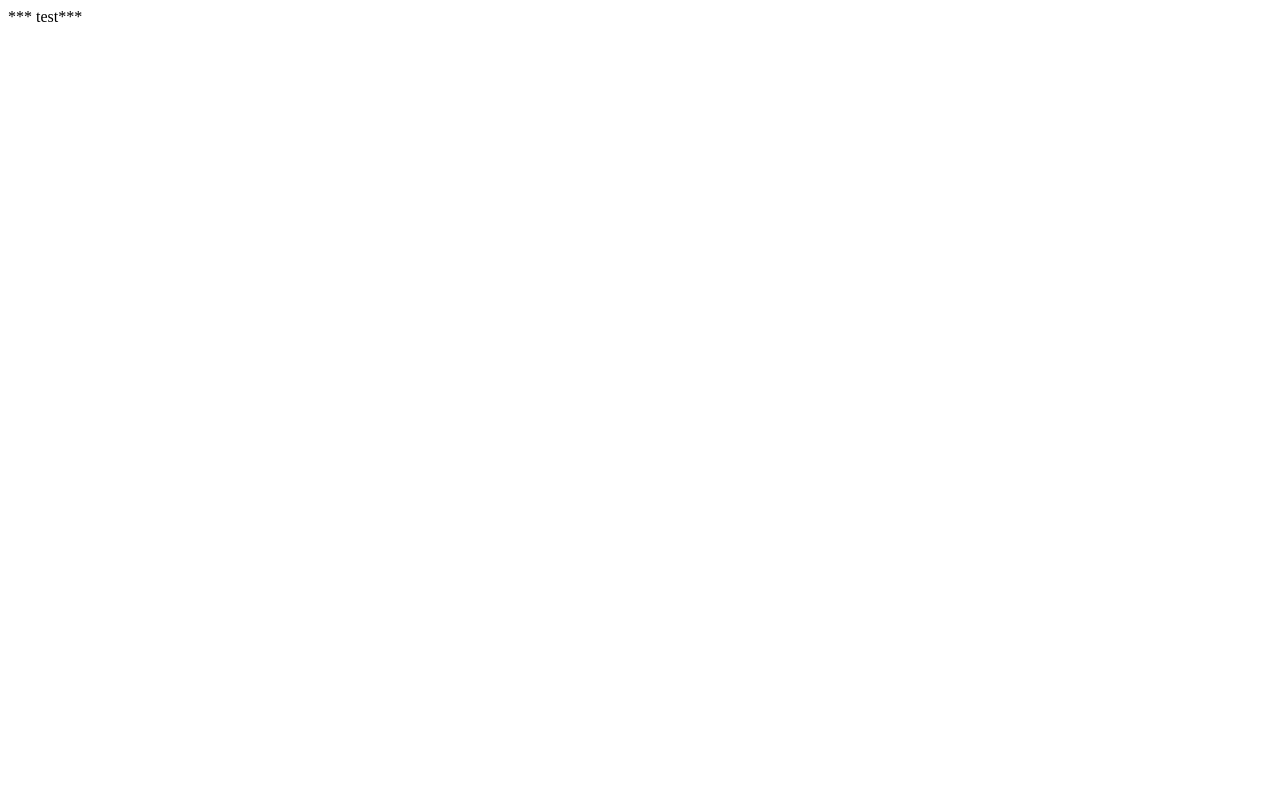
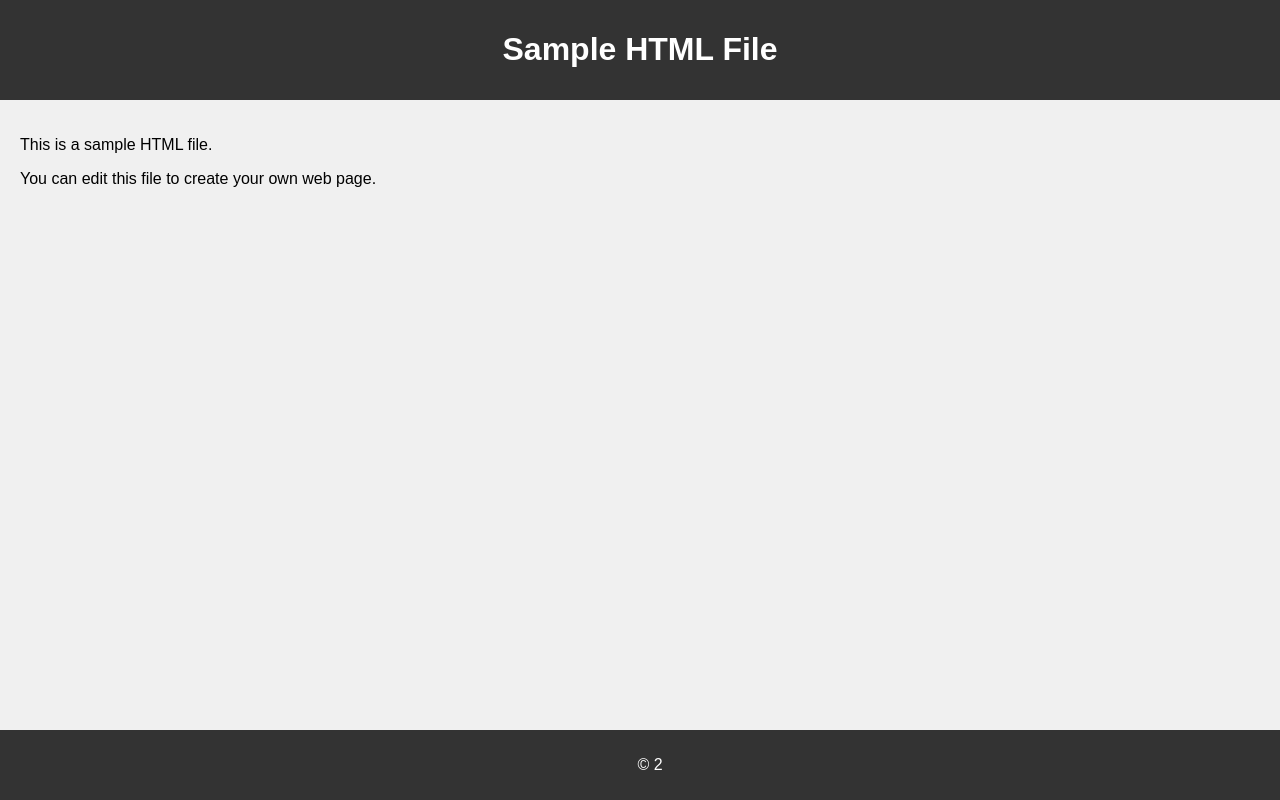
Before and after one commit to vikalaw/profile, a plain HTML site: page index.html in a window 1280 px wide. Drawn offline with Linux system fonts and the light colour scheme.

Commit message:
Update index.html

```diff
--- a/index.html
+++ b/index.html
@@ -1 +1,45 @@
-*** test***
+<!DOCTYPE html>
+<html lang="en">
+<head>
+    <meta charset="UTF-8">
+    <meta name="viewport" content="width=device-width, initial-scale=1.0">
+    <title>Sample HTML File</title>
+    <style>
+        body {
+            font-family: Arial, sans-serif;
+            margin: 0;
+            padding: 0;
+            background-color: #f0f0f0;
+        }
+        header {
+            background-color: #333;
+            color: #fff;
+            padding: 10px;
+            text-align: center;
+        }
+        main {
+            padding: 20px;
+        }
+        footer {
+            background-color: #333;
+            color: #fff;
+            padding: 10px;
+            text-align: center;
+            position: fixed;
+            bottom: 0;
+            width: 100%;
+        }
+    </style>
+</head>
+<body>
+    <header>
+        <h1>Sample HTML File</h1>
+    </header>
+
+    <main>
+        <p>This is a sample HTML file.</p>
+        <p>You can edit this file to create your own web page.</p>
+    </main>
+
+    <footer>
+        <p>&copy; 2
```
